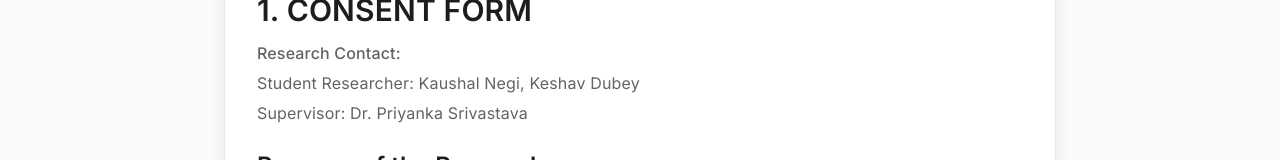
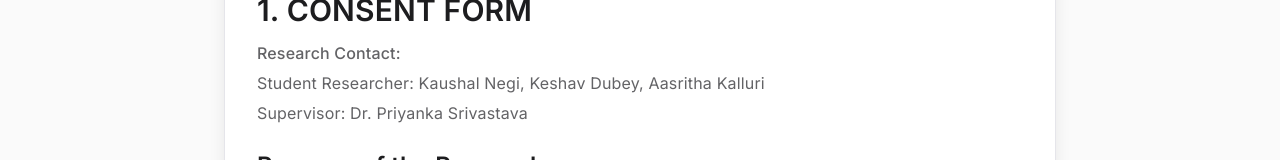
Before and after one commit to keshavdubeyy/urm_project, a Next.js app: page / in a window 1280 px wide. Shown: the part 283-443 px from the top of the page. Built offline with nearby package versions, Linux system fonts and the light colour scheme.

Commit message:
Add Aasritha Kalluri as student researcher in consent form
- Updated research contact information to include all three student researchers
- Consent form now lists: Kaushal Negi, Keshav Dubey, Aasritha Kalluri

```diff
--- a/app/page.tsx
+++ b/app/page.tsx
@@ -50,7 +50,7 @@ export default function Home() {
           <h2 className="apple-heading-3">1. CONSENT FORM</h2>
           <div className="space-y-1">
             <p className="apple-body font-medium">Research Contact:</p>
-            <p className="apple-body">Student Researcher: Kaushal Negi, Keshav Dubey</p>
+            <p className="apple-body">Student Researcher: Kaushal Negi, Keshav Dubey, Aasritha Kalluri</p>
             <p className="apple-body">Supervisor: Dr. Priyanka Srivastava</p>
           </div>
         </div>
```
